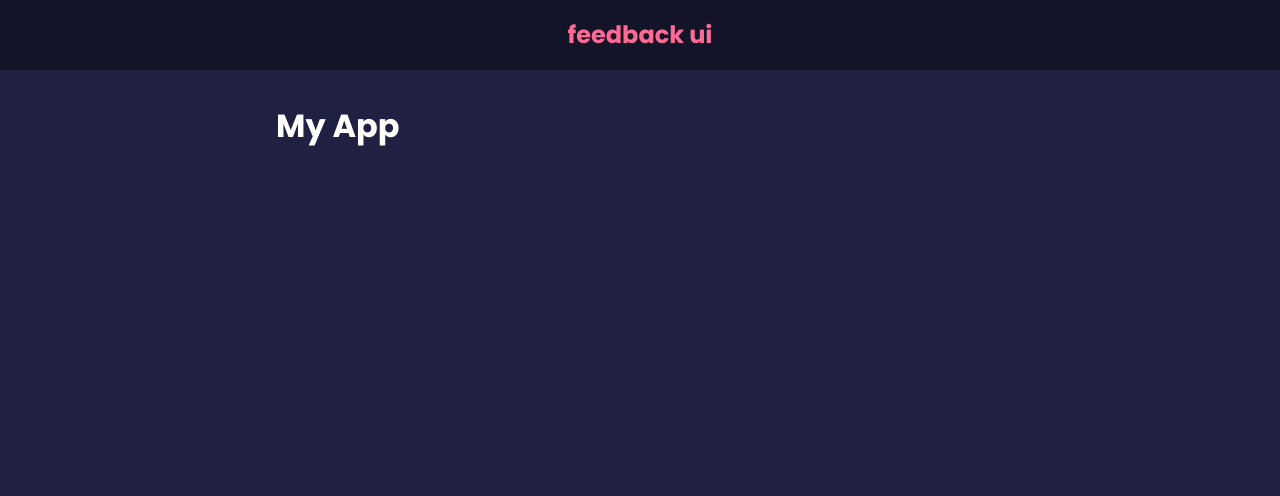
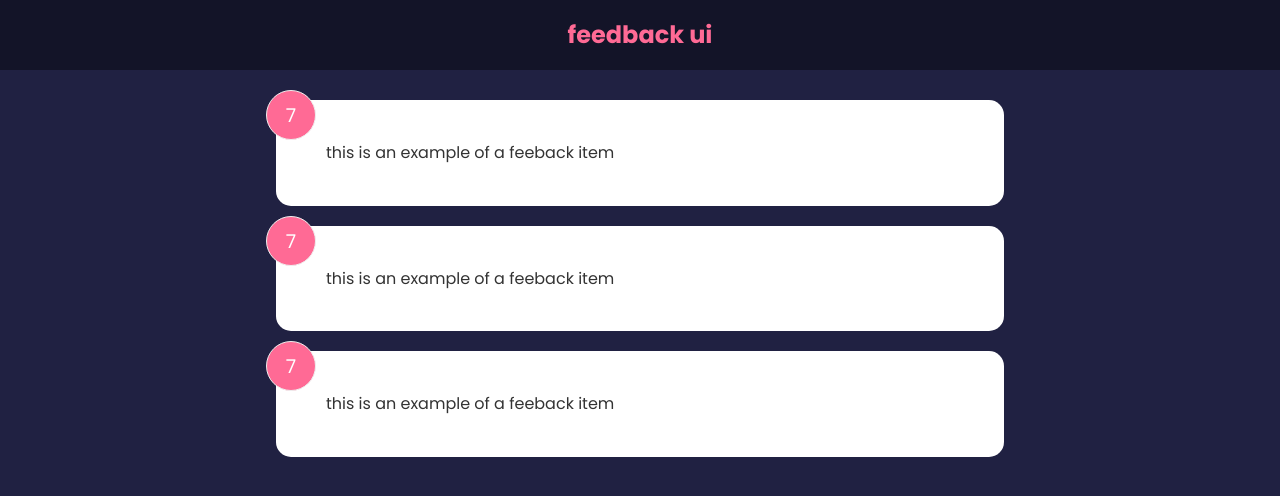
Before and after one commit to phr9000/feedbackReact, a React (Create React App) app: page / in a window 1280 px wide. Shown: the top 496 px of the page. Built offline with nearby package versions, Linux system fonts and the light colour scheme.

Commit message:
유데미 15강

```diff
--- a/src/App.js
+++ b/src/App.js
@@ -1,11 +1,15 @@
+import { useState } from "react"
 import Header from "./components/Header"
+import FeedbackList from "./components/FeedbackList"
+import FeedbackData from "./data/FeedbackData"
 
 function App() {
+    const [feedback, setFeedback] = useState(FeedbackData)
     return (
         <>
             <Header/>
             <div className="container">
-                <h1>My App</h1>
+                <FeedbackList feedback={feedback}/>
             </div>
         </>
         )
--- /dev/null
+++ b/src/components/FeedbackItem.jsx
@@ -0,0 +1,18 @@
+import Card from './shared/card'
+import { useState } from "react"
+
+function FeedbackItem() {
+  const [rating, setRating] = useState(7);
+  const [text, setText] = useState('this is an example of a feeback item')
+
+
+
+  return (
+    <Card>
+        <div className="num-display">{rating}</div>
+        <div className="text-display">{text}</div>
+    </Card>
+  )
+}
+
+export default FeedbackItem
--- /dev/null
+++ b/src/components/FeedbackList.jsx
@@ -0,0 +1,15 @@
+import FeedbackItem from "./FeedbackItem"
+
+function FeedbackList({feedback}) {
+  if(!feedback || feedback.length === 0) {
+    return <p>No feedback yet</p>
+  }
+
+  return <div className='feedback-list'>
+    {feedback.map((item)=>(
+      <FeedbackItem key={item.id} item={item} />
+    ))}
+  </div>
+}
+
+export default FeedbackList
--- /dev/null
+++ b/src/components/shared/card.jsx
@@ -0,0 +1,9 @@
+function Card({children}) {
+  return (
+<div className='card'>
+      {children}
+    </div>
+  )
+}
+
+export default Card
--- /dev/null
+++ b/src/data/FeedbackData.js
@@ -0,0 +1,19 @@
+const FeedbackData = [
+    {
+        id: 1,
+        rating: 10,
+        text: 'text1'
+    },
+    {
+        id: 2,
+        rating: 9,
+        text: 'text2'
+    },
+    {
+        id: 3,
+        rating: 8,
+        text: 'text3'
+    }
+]
+
+export default FeedbackData
```
